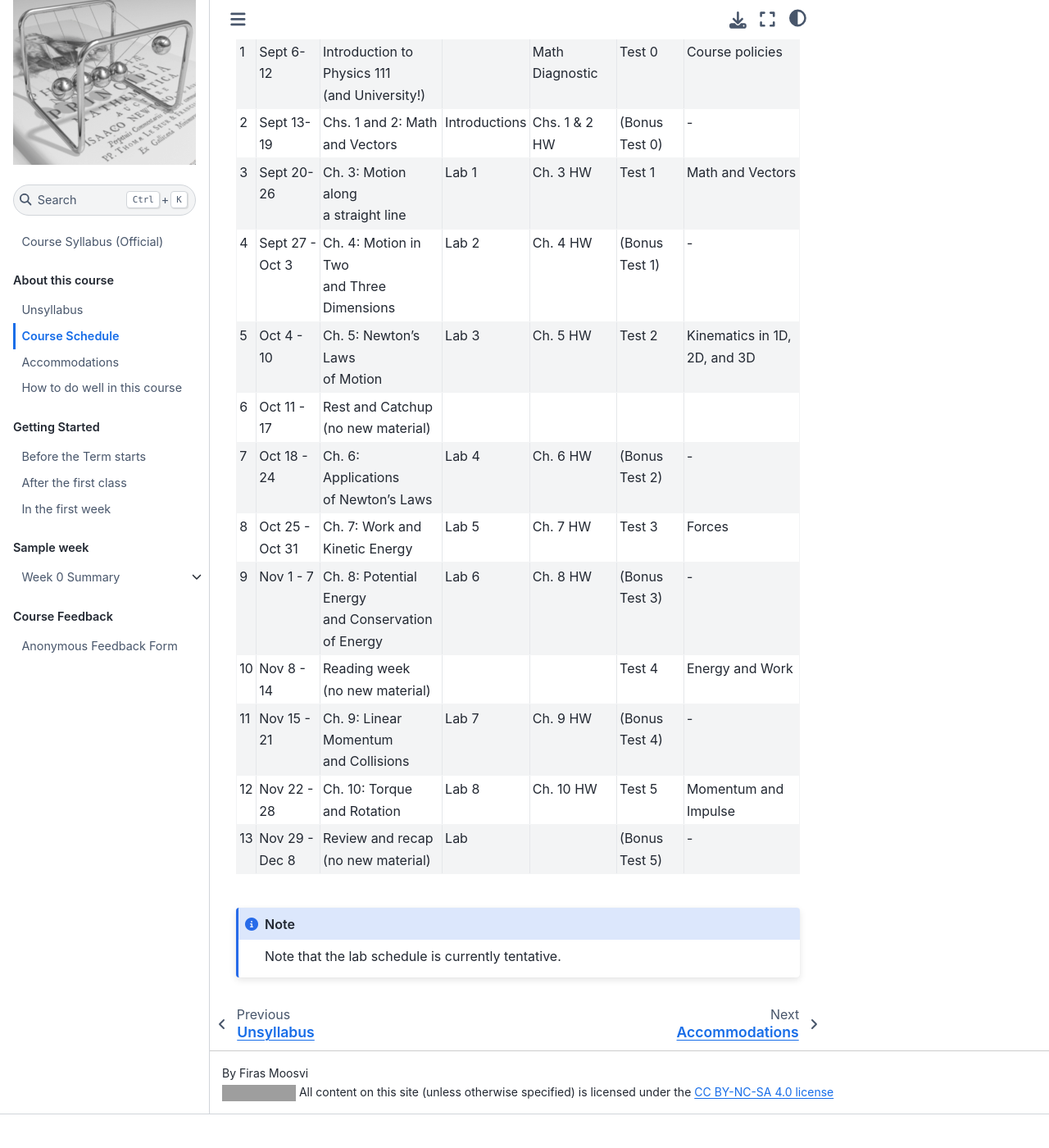
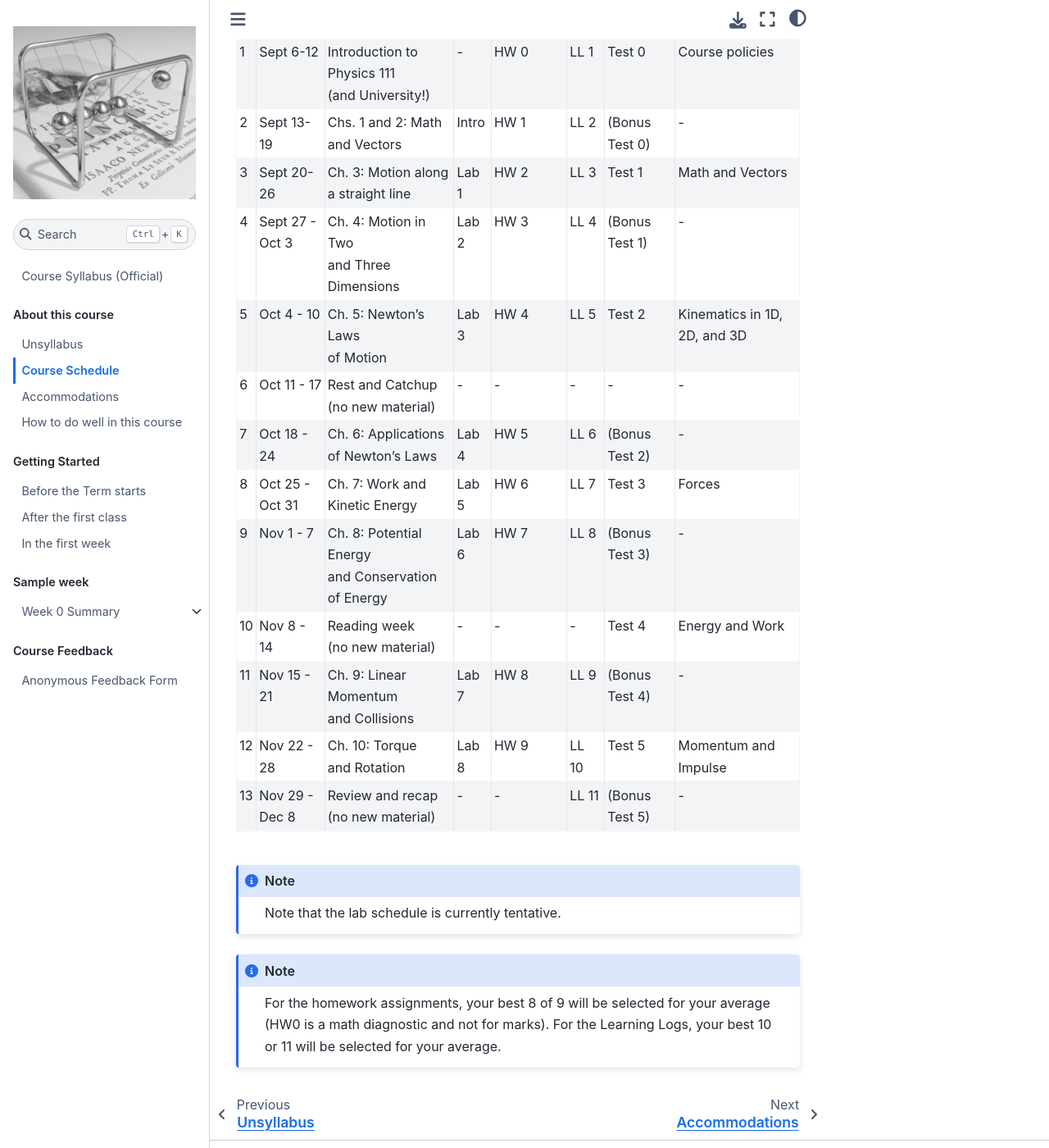
Before and after one commit to ubco-cmps/phys111_course, a Jupyter Book: the page built from about/course_schedule.md, in a window 1280 px wide and 1400 px high, scrolled down 195 px. Shown: the whole window at 82% size. Built offline with Jupyter Book 1.0.4 settings and Sphinx 7.4.7 and the Sphinx Book theme 1.1.4, drawn with Linux system fonts in a browser that asks for light colours; pages that are not in the unit, such as notebooks, are missing from menus; before the commit the page ends 1554 px from its top, so only the background shows below that; grey boxes are pictures that could not be loaded.

Commit message:
fix schedule and weights

````diff
--- a/about/syllabus_bits/schedule.md
+++ b/about/syllabus_bits/schedule.md
@@ -1,22 +1,27 @@
 This is the tentative plan for {{ COURSE_CODE }} this term.
 The exact details are subject to change, so this is roughly the plan we will try to follow.
 
-| #  | Week            | Topics                                                   | Lab | Homework        | Tests          | Concepts Tested              |
-|----|-----------------|----------------------------------------------------------|---- | ----------------|----------------|------------------------------|
-| 1  | Sept 6-12       | Introduction to Physics 111 <br />(and University!)      |  | Math Diagnostic | Test 0         | Course policies              |
-| 2  | Sept 13-19      | Chs. 1 and 2: Math <br />and Vectors                     | Introductions | Chs. 1 & 2 HW   | (Bonus Test 0) | -                            |
-| 3  | Sept 20-26      | Ch. 3: Motion along <br />a straight line                | Lab 1 | Ch. 3 HW        | Test 1         | Math and Vectors             |
-| 4  | Sept 27 - Oct 3 | Ch. 4: Motion in Two <br />and Three Dimensions          | Lab 2 | Ch. 4 HW        | (Bonus Test 1) | -                            |
-| 5  | Oct 4 - 10      | Ch. 5: Newton's Laws <br />of Motion                     | Lab 3 | Ch. 5 HW        | Test 2         | Kinematics in 1D, 2D, and 3D |
-| 6  | Oct 11 - 17     | Rest and Catchup <br />(no new material)                 |  |                 |                |                              |
-| 7  | Oct 18 - 24     | Ch. 6: Applications <br />of Newton's Laws               | Lab 4 | Ch. 6 HW        | (Bonus Test 2) | -                            |
-| 8  | Oct 25 - Oct 31 | Ch. 7: Work and <br />Kinetic Energy                     | Lab 5 | Ch. 7 HW        | Test 3         | Forces                       |
-| 9  | Nov 1 - 7       | Ch. 8: Potential Energy <br />and Conservation of Energy | Lab 6 | Ch. 8 HW        | (Bonus Test 3) | -                            |
-| 10 | Nov 8 - 14      | Reading week <br />(no new material)                     |  |                 | Test 4         | Energy and Work              |
-| 11 | Nov 15 - 21     | Ch. 9: Linear Momentum <br />and Collisions              | Lab 7 | Ch. 9 HW        | (Bonus Test 4) | -                            |
-| 12 | Nov 22 - 28     | Ch. 10: Torque <br />and Rotation                        | Lab 8 | Ch. 10 HW       | Test 5         | Momentum and Impulse         |
-| 13 | Nov 29 - Dec 8  | Review and recap <br />(no new material)                 | Lab |                 | (Bonus Test 5) | -                            |
+| #  | Week            | Topics                                                   | Lab   | Homework | Logs | Tests          | Concepts Tested              |
+|----|-----------------|----------------------------------------------------------|-------|----------|----- | ---------------|------------------------------|
+| 1  | Sept 6-12       | Introduction to Physics 111 <br />(and University!)      | -     | HW 0     | LL 1 | Test 0         | Course policies              |
+| 2  | Sept 13-19      | Chs. 1 and 2: Math <br />and Vectors                     | Intro | HW 1     | LL 2 | (Bonus Test 0) | -                            |
+| 3  | Sept 20-26      | Ch. 3: Motion along <br />a straight line                | Lab 1 | HW 2     | LL 3 | Test 1         | Math and Vectors             |
+| 4  | Sept 27 - Oct 3 | Ch. 4: Motion in Two <br />and Three Dimensions          | Lab 2 | HW 3     | LL 4 | (Bonus Test 1) | -                            |
+| 5  | Oct 4 - 10      | Ch. 5: Newton's Laws <br />of Motion                     | Lab 3 | HW 4     | LL 5 | Test 2         | Kinematics in 1D, 2D, and 3D |
+| 6  | Oct 11 - 17     | Rest and Catchup <br />(no new material)                 | -     | -        | - | -              | -                            |
+| 7  | Oct 18 - 24     | Ch. 6: Applications <br />of Newton's Laws               | Lab 4 | HW 5     | LL 6 | (Bonus Test 2) | -                            |
+| 8  | Oct 25 - Oct 31 | Ch. 7: Work and <br />Kinetic Energy                     | Lab 5 | HW 6     | LL 7 | Test 3         | Forces                       |
+| 9  | Nov 1 - 7       | Ch. 8: Potential Energy <br />and Conservation of Energy | Lab 6 | HW 7     | LL 8 | (Bonus Test 3) | -                            |
+| 10 | Nov 8 - 14      | Reading week <br />(no new material)                     | -     | -        | - | Test 4         | Energy and Work              |
+| 11 | Nov 15 - 21     | Ch. 9: Linear Momentum <br />and Collisions              | Lab 7 | HW 8     | LL 9 | (Bonus Test 4) | -                            |
+| 12 | Nov 22 - 28     | Ch. 10: Torque <br />and Rotation                        | Lab 8 | HW 9     | LL 10 | Test 5         | Momentum and Impulse         |
+| 13 | Nov 29 - Dec 8  | Review and recap <br />(no new material)                 | -     | -        | LL 11 | (Bonus Test 5) | -                            |
 
 ```{note}
 Note that the lab schedule is currently tentative.
 ```
+
+```{note}
+For the homework assignments, your best 8 of 9 will be selected for your average (HW0 is a math diagnostic and not for marks).
+For the Learning Logs, your best 10 or 11 will be selected for your average.
+```
````
Also changed, not shown: about/syllabus_bits/grading_practices_detailed.md (+7 -7 lines), about/syllabus_bits/grading_practices_simple.md (+2 -2 lines).
